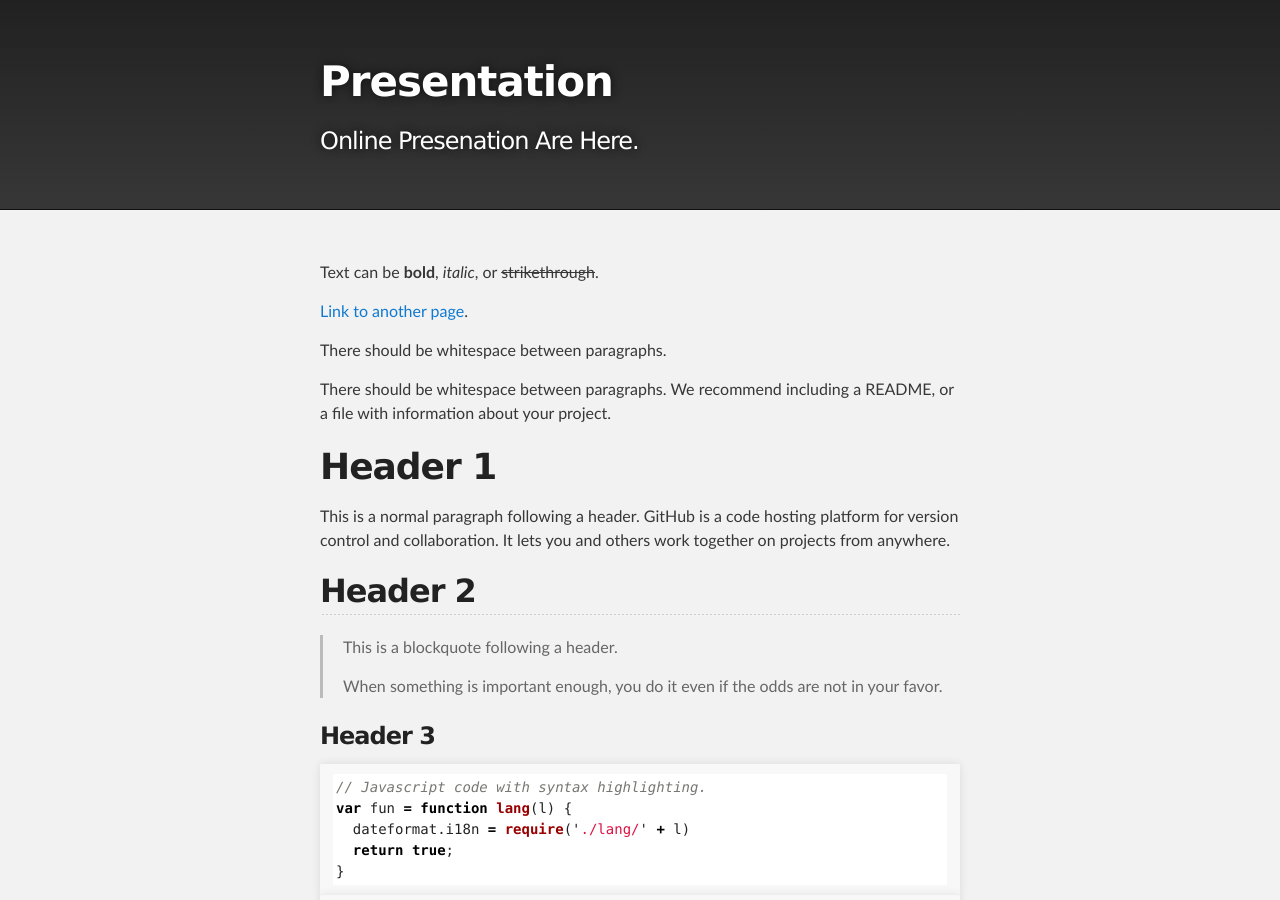
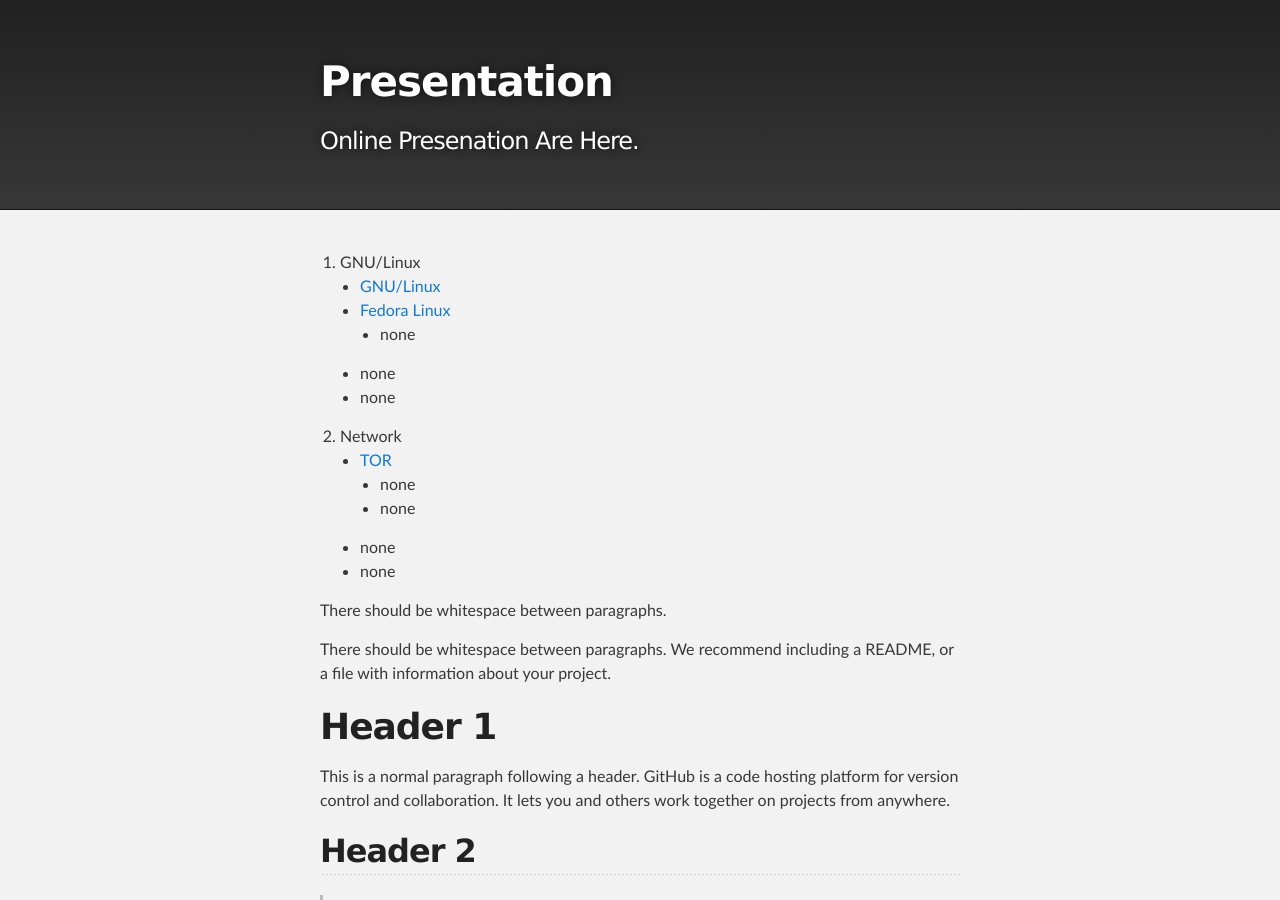
Before and after one commit to ANTISEC12/presentation, a Jekyll site: the page built from index.md, in a window 1280 px wide and 900 px high. Built offline with Jekyll 4.4.1, drawn with Linux system fonts in a browser that asks for light colours.

Commit message:
origin master

```diff
--- a/fedora/cover.html
+++ b/fedora/cover.html
@@ -2,7 +2,7 @@
 
 	<!--
 
-	Copyright 2018 Soroush Afzalian "soroush.afzalian@gmail.com"
+	Copyright 2019 Soroush Afzalian "soroush.afzalian@gmail.com"
 
        	 This program is free software; you can redistribute it and/or modify
         it under the terms of the GNU General Public License as published by
--- a/fedora/index.html
+++ b/fedora/index.html
@@ -2,7 +2,7 @@
 
 	<!--
 
-	Copyright 2018 Soroush Afzalian "soroush.afzalian@gmail.com"
+	Copyright 2019 Soroush Afzalian "soroush.afzalian@gmail.com"
 
        	 This program is free software; you can redistribute it and/or modify
         it under the terms of the GNU General Public License as published by
--- a/index.md
+++ b/index.md
@@ -2,9 +2,19 @@
 layout: default
 ---
 
-Text can be **bold**, _italic_, or ~~strikethrough~~.
+1. GNU/Linux
+- [GNU/Linux](https://antisec12.github.io/presentation/gnulinux/)
+- [Fedora Linux](https://antisec12.github.io/presentation/fedora/)
+  - none
+    - none
+    - none
 
-[Link to another page](./another-page.html).
+2. Network
+- [TOR](https://antisec12.github.io/presentation/Tor/)
+  - none
+  - none
+    - none
+    - none
 
 There should be whitespace between paragraphs.
 
```
Also changed, not shown: gnulinux/index.html (+19 -20 lines).
